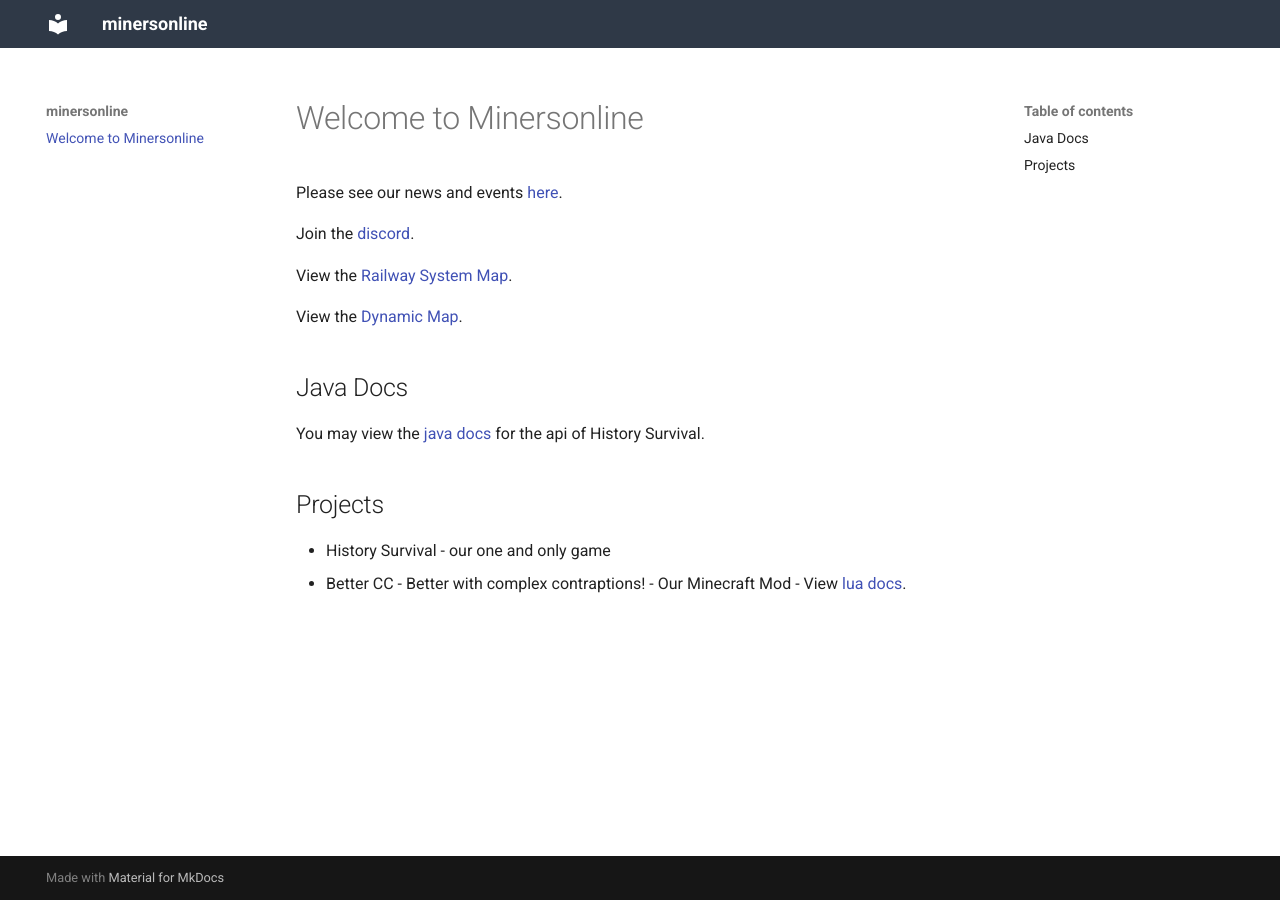
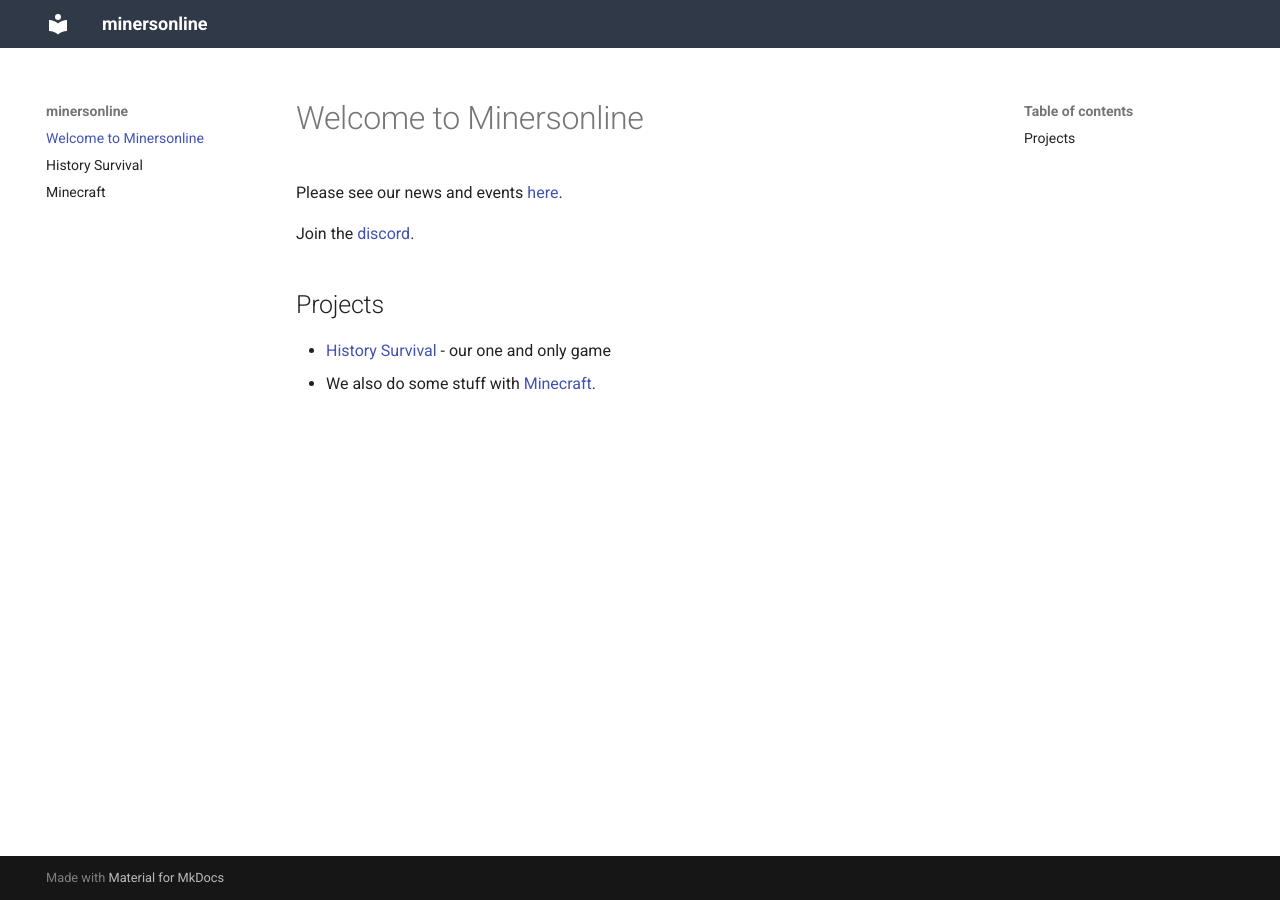
Before and after one commit to ajh123-development/website, an MkDocs documentation site: the page built from docs/index.md, in a window 1280 px wide. Built offline with MkDocs 1.6.1 and Material for MkDocs 9.7.7, drawn with Linux system fonts in a browser that asks for light colours.

```diff
--- a/docs/index.md
+++ b/docs/index.md
@@ -4,14 +4,7 @@ Please see our news and events  [here](/news).
 
 Join the [discord](https://discord.gg/ybWqDAkDES).
 
-View the [Railway System Map](https://minersonline.tk/plan/index.html).
-
-View the [Dynamic Map](https://minersonline.tk/map).
-
-## Java Docs
-You may view the [java docs](/history_survival/javadoc/index.html) for the api of History Survival.
-
 ## Projects
 
-* History Survival - our one and only game
-* Better CC - Better with complex contraptions! - Our Minecraft Mod - View [lua docs](/better_cc/1.18/docs/lua/).
+* [History Survival](/History_Survival/) - our one and only game
+* We also do some stuff with [Minecraft](/Minecraft).
--- a/overrides/main.html
+++ b/overrides/main.html
@@ -1,4 +1,4 @@
-{% block phplibs %}<?php require_once __DIR__."/util.php";?>{% endblock %}
+{% block phplibs %}<?php require_once $_SERVER['DOCUMENT_ROOT']."/util.php";?>{% endblock %}
 
 {% extends "base.html" %}
 
```
Also changed, not shown: docs/History_Survival.md (added, +8 -0 lines), docs/Minecraft.md (added, +9 -0 lines).
